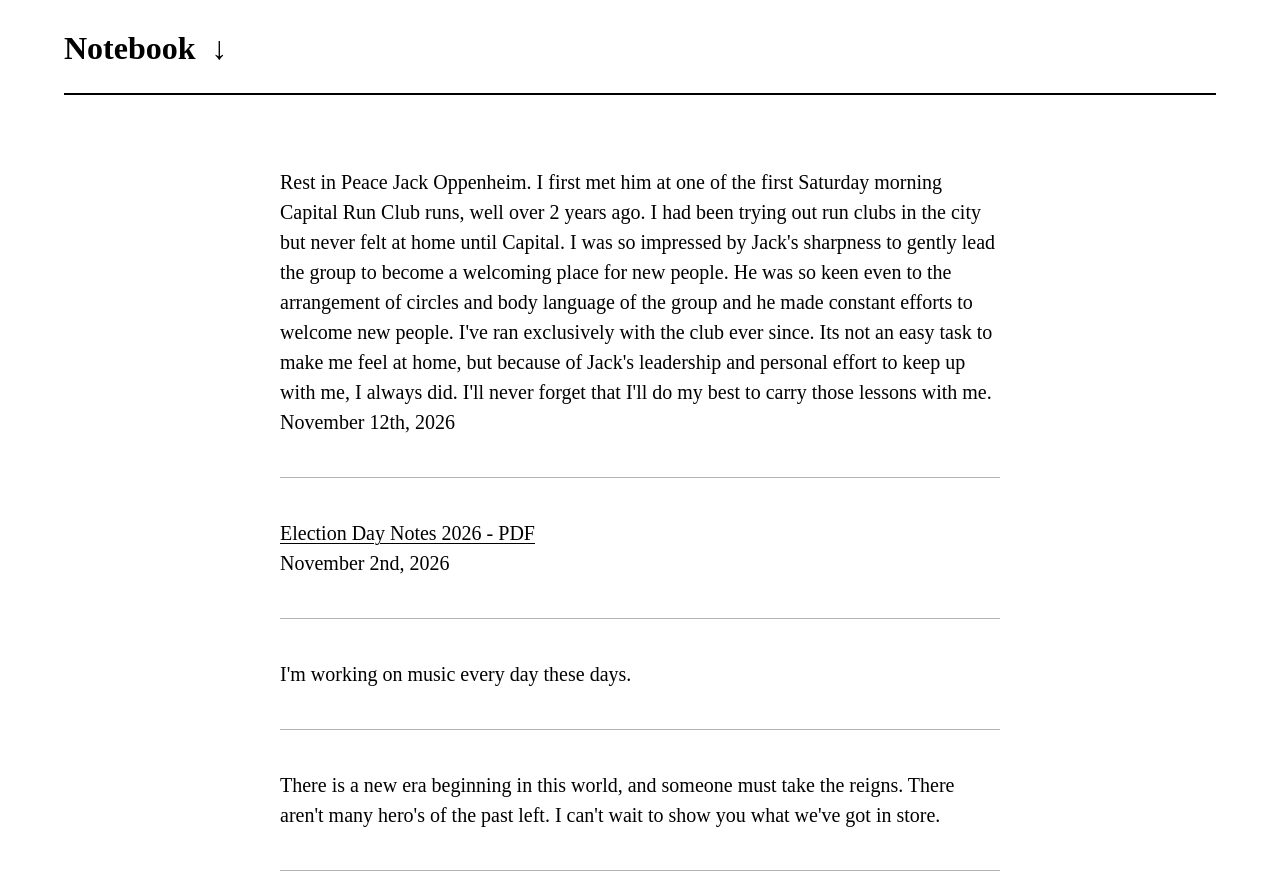
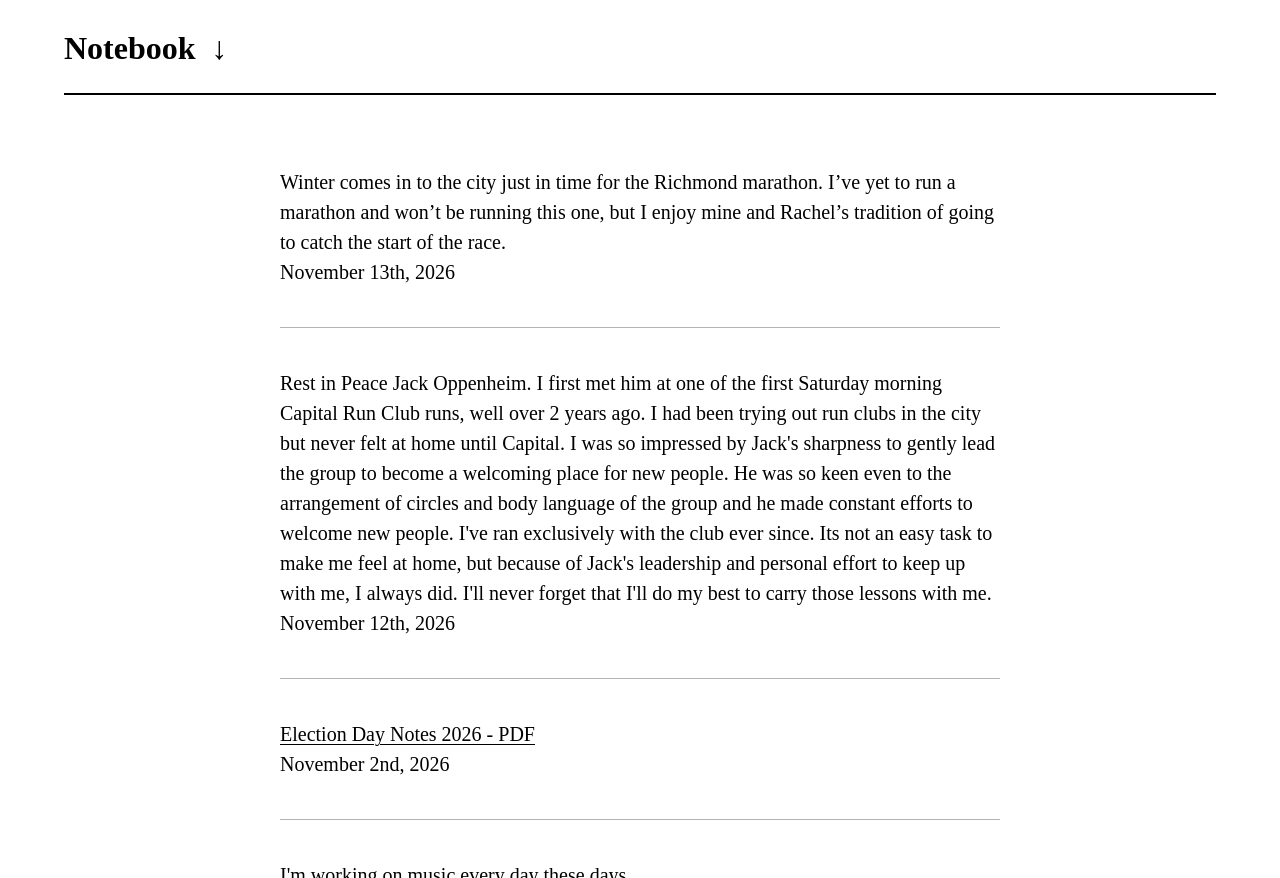
Before and after one commit to james-edward-hart/james-edward-hart.github.io, a plain HTML site: page index.html in a window 1280 px wide. Shown: the part 707-1585 px from the top of the page. Drawn offline with Linux system fonts and the light colour scheme.

Commit message:
Publish Richmond marathon notebook post

```diff
--- a/index.html
+++ b/index.html
@@ -69,6 +69,13 @@
       <section id="notebook" class="notebook" aria-label="Notebook" tabindex="-1">
         <div class="reading-column">
           <div class="notebook-entries">
+            <article id="richmond-marathon-2026" class="notebook-entry" aria-label="Richmond marathon">
+              <p>
+                Winter comes in to the city just in time for the Richmond marathon. I’ve yet to run a marathon and won’t be running this one, but I enjoy mine and Rachel’s tradition of going to catch the start of the race.<br />
+                <time datetime="2026-11-13">November 13th, 2026</time>
+              </p>
+            </article>
+
             <article id="rest-in-peace-jack-oppenheim" class="notebook-entry" aria-label="Rest in Peace Jack Oppenheim">
               <p>
                 Rest in Peace Jack Oppenheim. I first met him at one of the first Saturday morning Capital Run Club runs, well over 2 years ago. I had been trying out run clubs in the city but never felt at home until Capital. I was so impressed by Jack's sharpness to gently lead the group to become a welcoming place for new people. He was so keen even to the arrangement of circles and body language of the group and he made constant efforts to welcome new people. I've ran exclusively with the club ever since. Its not an easy task to make me feel at home, but because of Jack's leadership and personal effort to keep up with me, I always did. I'll never forget that I'll do my best to carry those lessons with me.<br />
```
